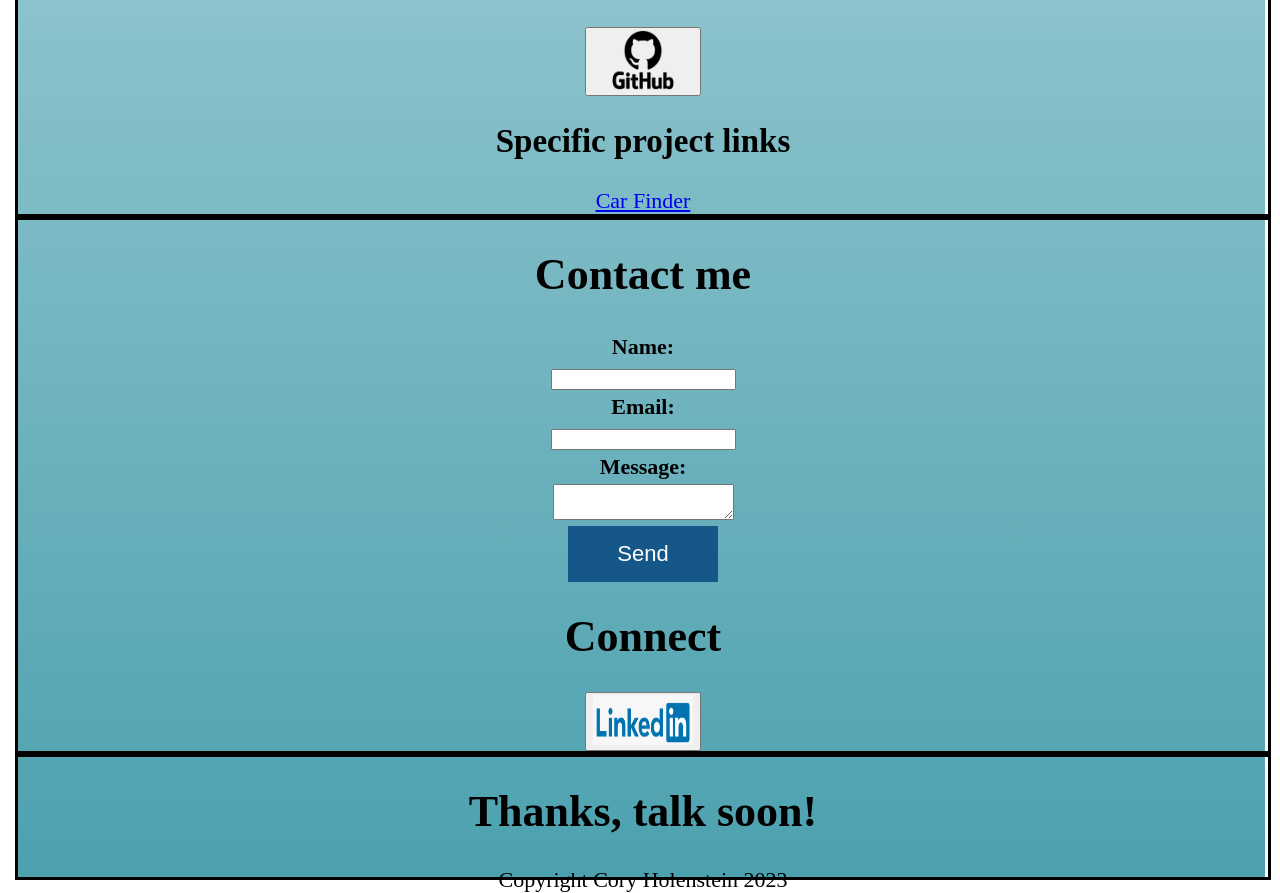
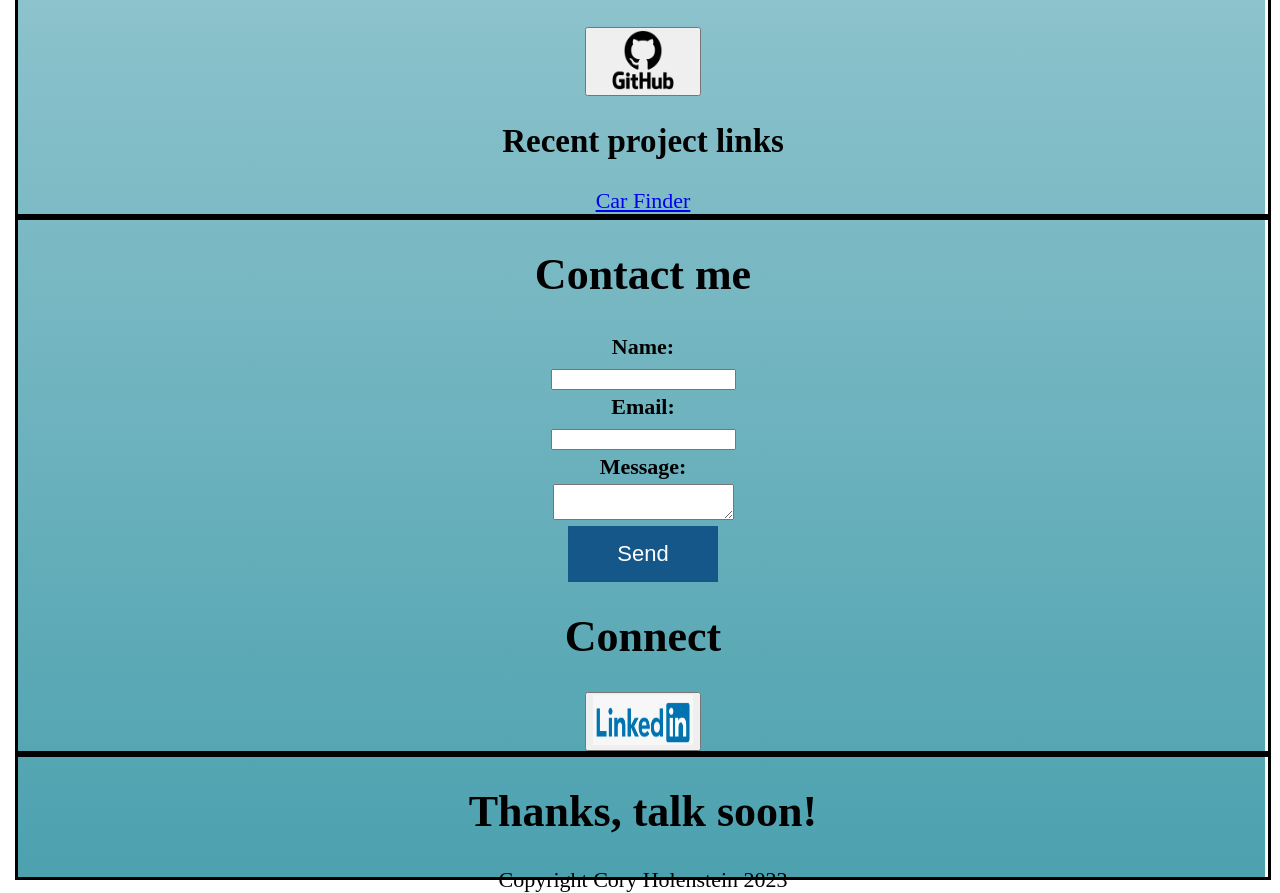
Before and after one commit to CoryHolenstein/NewResumeWebsite, a React (Vite) app: page / in a window 1280 px wide. Shown: the part 780-1673 px from the top of the page. Built offline with nearby package versions, Linux system fonts and the light colour scheme.

Commit message:
small change in text

```diff
--- a/src/pages/Projects.jsx
+++ b/src/pages/Projects.jsx
@@ -12,7 +12,7 @@ function Projects() {
 
                 <img src={Github} width="100" height="60" alt="github icon png background" />
             </button></a>
-            <h2>Specific project links</h2>
+            <h2>Recent project links</h2>
             <div className="left-col">
 
 
```
